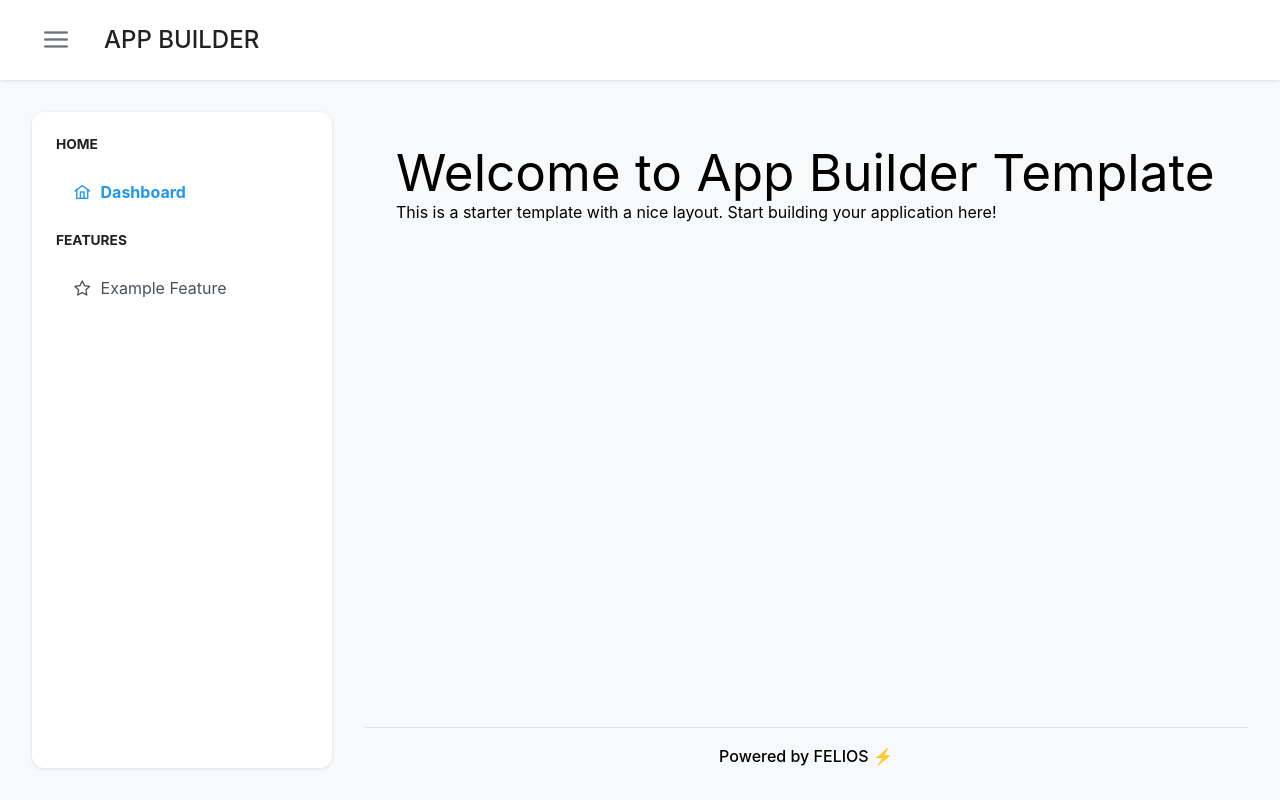
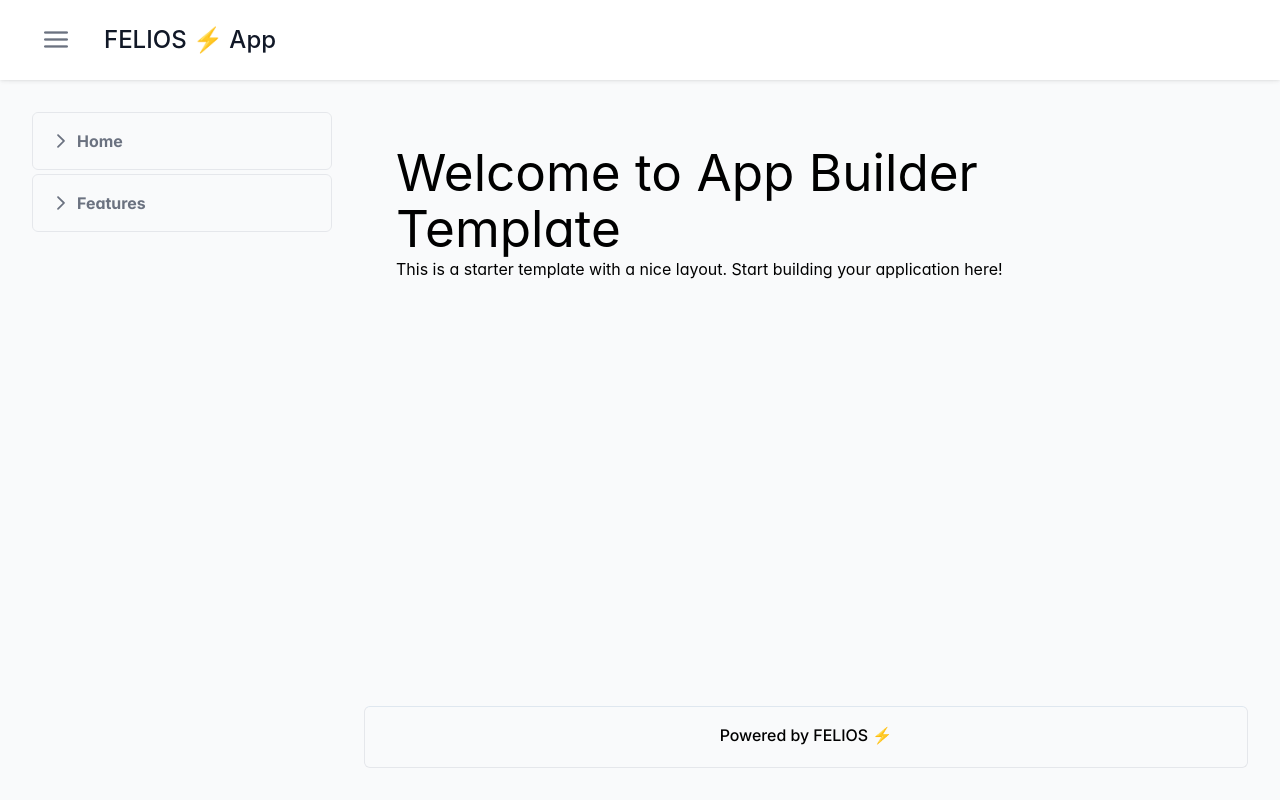
Before and after one commit to LukasNadenau/felios-app-builder-template, a React (Vite) app: page / in a window 1280 px wide. Built offline with nearby package versions, Linux system fonts and the light colour scheme.

Commit message:
feat: theme

```diff
--- a/index.html
+++ b/index.html
@@ -2,7 +2,6 @@
 <html lang="en">
   <head>
     <meta charset="UTF-8" />
-    <link id="theme-link" rel="stylesheet" href="/themes/lara-light-blue/theme.css">
     <meta name="viewport" content="width=device-width, initial-scale=1.0" />
     <title>Vite + React + TS</title>
   </head>
--- a/src/App.css
+++ b/src/App.css
@@ -1,3 +1,4 @@
+
 #root {
   width: 100%;
   height: 100%;
--- a/src/index.css
+++ b/src/index.css
@@ -1,6 +1,4 @@
 @import "tailwindcss";
-
-@import 'primereact/resources/themes/saga-blue/theme.css';
 
 :root {
   font-family: Inter, Avenir, Helvetica, Arial, sans-serif;
--- a/src/layout/AppFooter.tsx
+++ b/src/layout/AppFooter.tsx
@@ -1,10 +1,16 @@
 import React from 'react';
+import { Toolbar } from 'primereact/toolbar';
 
 const AppFooter = () => {
+    const centerContent = (
+        <span className="font-medium">Powered by FELIOS ⚡</span>
+    );
+
     return (
-        <div className="layout-footer">
-            <span className="font-medium">Powered by FELIOS ⚡</span>
-        </div>
+        <Toolbar
+            center={centerContent}
+            className="layout-footer"
+        />
     );
 };
 
--- a/src/layout/AppMenu.tsx
+++ b/src/layout/AppMenu.tsx
@@ -1,35 +1,39 @@
 import React from 'react';
-import AppMenuitem from './AppMenuitem';
-import { MenuProvider } from './context/menucontext';
-import { AppMenuItem } from '../types/layout';
+import { PanelMenu } from 'primereact/panelmenu';
+import { MenuItem } from 'primereact/menuitem';
+import { useNavigate } from 'react-router-dom';
 
 const AppMenu = () => {
-    const model: AppMenuItem[] = [
+    const navigate = useNavigate();
+
+    const model: MenuItem[] = [
         {
             label: 'Home',
-            items: [{ label: 'Dashboard', icon: 'pi pi-fw pi-home', to: '/' }]
+            items: [
+                {
+                    label: 'Dashboard',
+                    icon: 'pi pi-fw pi-home',
+                    command: () => navigate('/')
+                }
+            ]
         },
-        // Replace or extend the menu items below with your own application features
         {
             label: 'Features',
             items: [
-                { label: 'Example Feature', icon: 'pi pi-fw pi-star', to: '/example-feature' },
+                {
+                    label: 'Example Feature',
+                    icon: 'pi pi-fw pi-star',
+                    command: () => navigate('/example-feature')
+                }
             ]
         }
     ];
 
     return (
-        <MenuProvider>
-            <ul className="layout-menu">
-                {model.map((item, i) => {
-                    return !item?.seperator ? (
-                        <AppMenuitem item={item} root={true} index={i} key={item.label} />
-                    ) : (
-                        <li className="menu-separator" key={`separator-${i}`}></li>
-                    );
-                })}
-            </ul>
-        </MenuProvider>
+        <PanelMenu
+            model={model}
+            className="layout-menu"
+        />
     );
 };
 
--- a/src/layout/AppTopbar.tsx
+++ b/src/layout/AppTopbar.tsx
@@ -1,5 +1,4 @@
 import { Link } from 'react-router-dom';
-import { classNames } from 'primereact/utils';
 import React, { forwardRef, useContext, useImperativeHandle, useRef } from 'react';
 import { AppTopbarRef } from '../types/layout';
 import { LayoutContext } from './context/layoutcontext';
@@ -21,14 +20,14 @@ const AppTopbar = forwardRef<AppTopbarRef>((props, ref) => {
             <button
                 ref={menubuttonRef}
                 type="button"
-                className="p-link layout-topbar-button"
+                className="layout-topbar-button"
                 onClick={onMenuToggle}
             >
-                <i className="pi pi-bars" />
+                <i className="pi pi-bars"></i>
             </button>
 
             <Link to="/" className="layout-topbar-logo ml-6">
-                <span>APP BUILDER</span>
+                <span>FELIOS ⚡ App</span> {/* You can replace this with your app title */}
             </Link>
         </div>
     );
--- a/src/layout/layout.css
+++ b/src/layout/layout.css
@@ -120,11 +120,6 @@
     top: 7rem;
     left: 2rem;
     transition: transform var(--layout-transition-duration), left var(--layout-transition-duration);
-    background-color: var(--surface-overlay);
-    border-radius: var(--layout-border-radius);
-    padding: 0.5rem 1.5rem;
-    box-shadow: 0px 3px 5px rgba(0, 0, 0, 0.02), 0px 0px 2px rgba(0, 0, 0, 0.05),
-        0px 1px 4px rgba(0, 0, 0, 0.08);
 }
 
 /* Menu Styles */
--- a/src/main.tsx
+++ b/src/main.tsx
@@ -5,15 +5,18 @@ import { PrimeReactProvider } from "primereact/api";
 import App from "./App";
 // tailwind css
 import "./index.css";
+// primreact theme
+import "primereact/resources/themes/lara-light-blue/theme.css";
 // primreact css
 import "primeicons/primeicons.css";
 import "./App.css";
 // layout css
 import "./layout/layout.css";
 
+
 ReactDOM.createRoot(document.getElementById("root") as HTMLElement).render(
   <React.StrictMode>
-    <PrimeReactProvider value={{ unstyled: false }}>
+    <PrimeReactProvider>
       <BrowserRouter>
         <App />
       </BrowserRouter>
```
